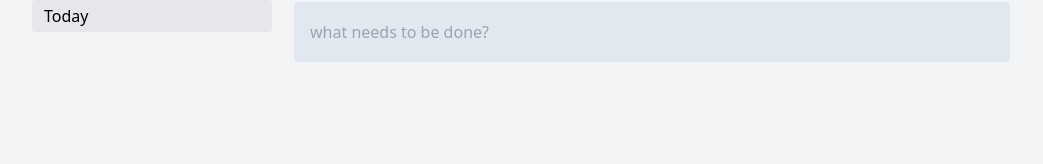
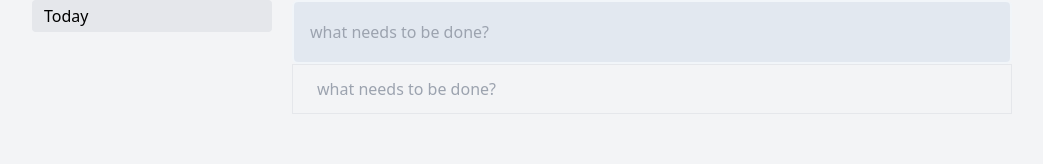
Before and after one commit to achiyama/todo, an Angular app: page / in a window 1280 px wide. Shown: the top 164 px of the page, without its empty margins (118-1161 px from the left). Built offline with nearby package versions, Linux system fonts and the light colour scheme.

Commit message:
タスクフォームを追加

```diff
--- /dev/null
+++ b/src/app/todo-list/task-form/task-form.component.html
@@ -0,0 +1,7 @@
+<div class="td-border td-px-3 td-py-1">
+  <input
+    placeholder="what needs to be done?"
+    type="text"
+    class="td-box-border td-w-full td-bg-transparent td-px-3 td-py-2"
+  />
+</div>
--- a/src/app/todo-list/todo-item/todo-item.component.html
+++ b/src/app/todo-list/todo-item/todo-item.component.html
@@ -5,7 +5,7 @@
       ? 'td-bg-slate-700 td-text-slate-400 td-line-through'
       : 'td-bg-slate-50 td-text-slate-600 hover:td-bg-slate-100'
   "
-  class="td-flex td-select-none td-items-center td-gap-4 td-rounded-lg td-px-4 td-py-2"
+  class="td-flex td-select-none td-items-center td-gap-4 td-rounded-lg td-border td-px-4 td-py-2"
 >
   <div class="td-cursor-pointer" (click)="onToggle()">
     <fa-icon [icon]="done ? icons.done : icons.active" [size]="'lg'"></fa-icon>
--- a/src/app/todo-list/todo-list.component.html
+++ b/src/app/todo-list/todo-list.component.html
@@ -3,7 +3,7 @@
     <ng-container #container></ng-container>
   </div>
 
-  <div class="td-w-full td-items-center">
+  <div class="td-items-center">
     <input
       #todoInput
       id="todo-input"
@@ -14,4 +14,7 @@
       [placeholder]="'what needs to be done?'"
     />
   </div>
+  <div>
+    <app-task-form></app-task-form>
+  </div>
 </div>
```
Also changed, not shown: src/app/todo-list/task-form/task-form.component.ts (added, +10 -0 lines), src/app/todo-list/todo-list.component.ts (+7 -1 lines), src/app/todo-list/task-form/task-form.component.scss (added), 1 other file (tests, documents, lock files or other folders).
